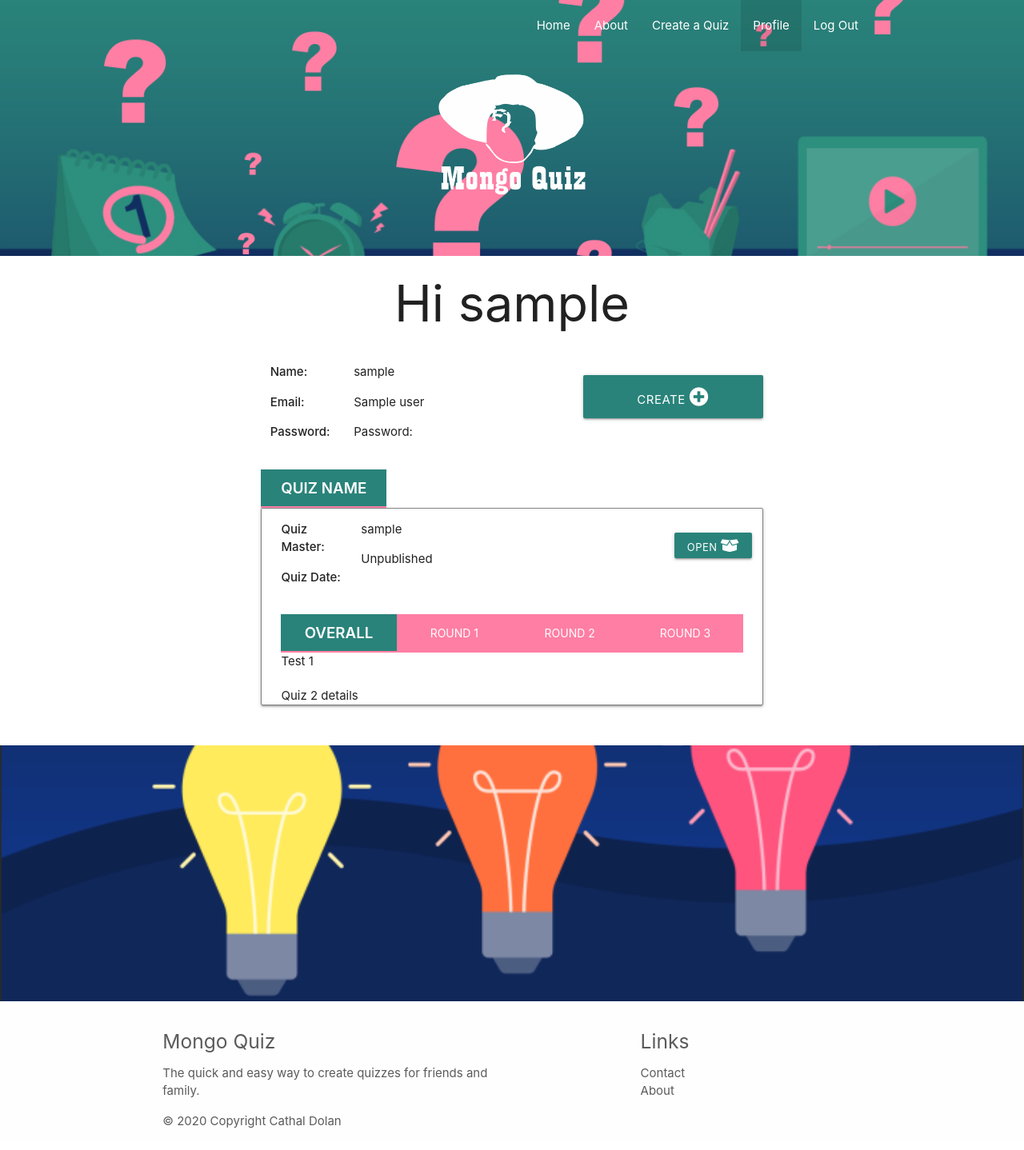
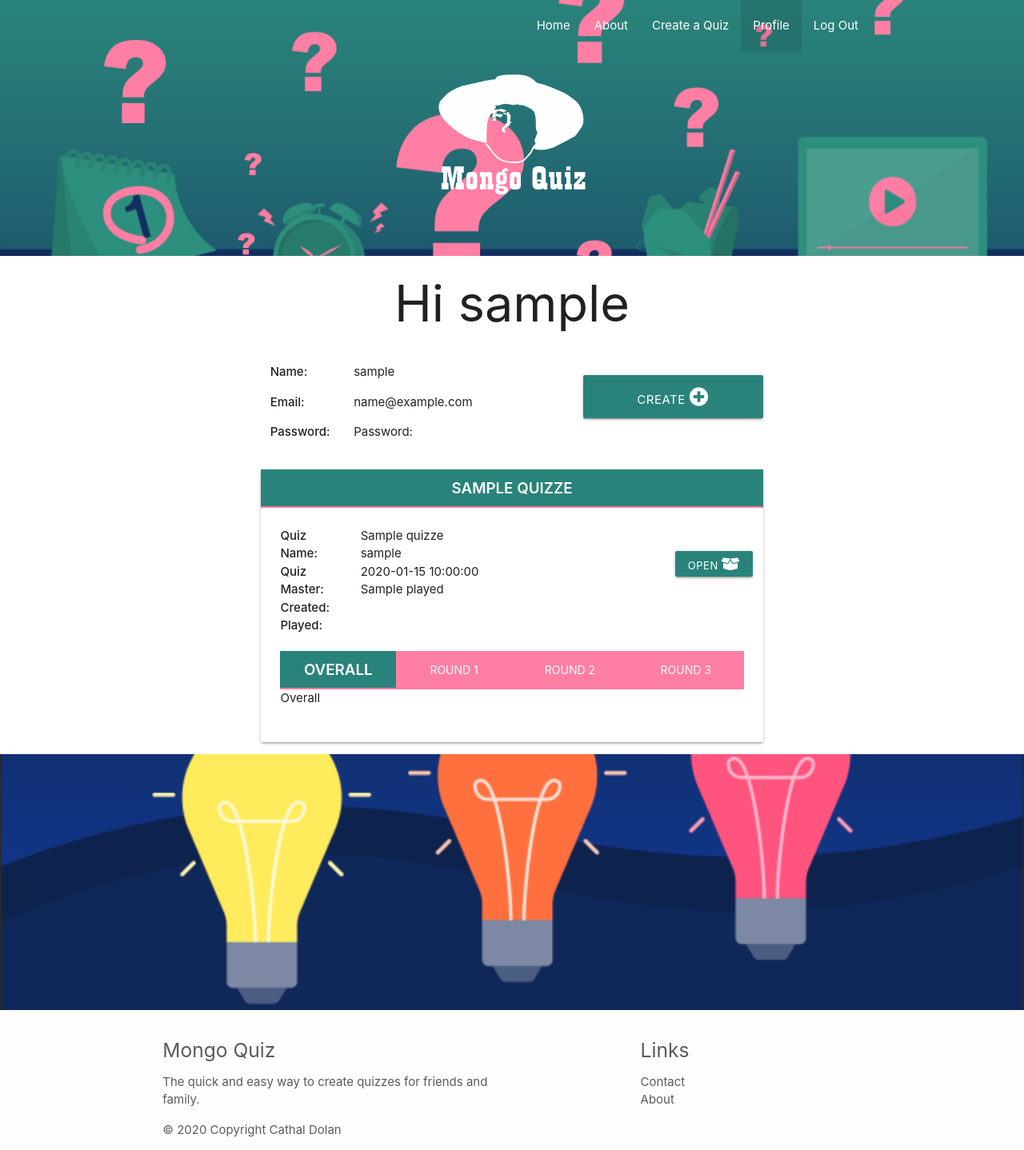
Before and after one commit to CathalDolan/mongo-quiz, a Flask app: a page that uses templates/profile.html in a window 1280 px wide. Shown: the top 1438 px of the page at 80% size. Before the commit the page ends 1411 px from the top, so only its background shows below. Run offline with Flask 2, Linux system fonts and the light colour scheme; the visitor is signed in with stand-in values (Sample User, id 1); a database or web service that is not in the repository returns one stand-in record (values such as "Sample title"); some libraries are stand-ins or nearby versions.

Commit message:
Profile page cards & tabs quiz basic info connected to DB

```diff
--- a/app.py
+++ b/app.py
@@ -4,6 +4,7 @@ from flask import (
     redirect, request, session, url_for)
 from flask_pymongo import PyMongo
 from bson.objectid import ObjectId
+from datetime import datetime
 from werkzeug.security import generate_password_hash, check_password_hash
 if os.path.exists("env.py"):
     import env
@@ -109,14 +110,13 @@ def login():
 
 @app.route("/profile/<username>", methods=["GET", "POST"])
 def profile(username):
-    # Get the session user's username from db
+    # Get the session user's details from db
     username = mongo.db.users.find_one(
-        {"username": session["user"]})["username"]
-    _id = mongo.db.users.find_one("_id")
-    email = mongo.db.users.find_one("email")
+        {"username": session["user"]})
+    print(f"USERNAME: {username}")
     quizzes = list(mongo.db.quizzes.find())
     return render_template("profile.html",
-        username=username, profile_id=_id, email=email, quizzes=quizzes)
+        username=username, quizzes=quizzes)
 
 
 @app.route("/logout")
@@ -131,6 +131,11 @@ def logout():
 def create():
     existing_user = mongo.db.users.find_one()
 
+    # current date and time
+    dateTimeObj = datetime.now()
+    timestampStr = dateTimeObj.strftime("%d-%b-%Y")
+    print(timestampStr)
+
     if request.method == "POST":
 
         quiz_details = {
@@ -142,7 +147,8 @@ def create():
             "easy": request.form.get("easy"),
             "medium": request.form.get("medium"),
             "hard": request.form.get("hard"),
-            "invitees": request.form.get("invitees")
+            "invitees": request.form.get("invitees"),
+            "created": timestampStr
         }
         # Insert the dictionary into the database
         mongo.db.quizzes.insert_one(quiz_details)
@@ -159,8 +165,20 @@ def create():
 
     return render_template("create.html")
 
+
 @app.route("/quiz_admin")
 def quiz_admin():
+
+    # current date and time
+    dateTimeObj = datetime.now()
+    timestampStr = dateTimeObj.strftime("%d-%b-%Y")
+    print(timestampStr)
+
+    quiz_details = list(mongo.db.quizzes.find())
+
+    # Have to id which quiz!
+    mongo.db.quizzes.insert_one(quiz_details)
+
     return render_template("quiz_admin.html")
 
 
--- a/static/css/style.css
+++ b/static/css/style.css
@@ -111,6 +111,12 @@ h1 {
         transform: translate(-50%, 15%);
     }
 }
+/* .brand-logo a {
+    position: relative;
+    z-index: 999999999;
+} Not working. */
+
+
 
 /* Navbar */
 
@@ -161,6 +167,10 @@ h1 {
 .card-panel.tabs-panel {
     padding-top: 0;
     padding-bottom: 0;
+}
+
+div#test1.col.s12.active {
+    display: block;
 }
 
 .container .tabs-width {
--- a/templates/profile.html
+++ b/templates/profile.html
@@ -3,7 +3,7 @@
 
 {% block content %}
 
-    <h1 class="center-align">Hi {{ username }}</h1>
+    <h1 class="center-align">Hi {{ username.username }}</h1>
 
     <div class="container">
         <div class="row">
@@ -13,8 +13,8 @@
                 <p><strong>Password:</strong></p>
             </div>
             <div class="col s8 m4">
-                <p>{{ username }}</p>
-                <p>{{ email }}</p>
+                <p>{{ username.username }}</p>
+                <p>{{ username.email }}</p>
                 <p>Password:</p>
             </div>
             <div class="profile-create-button alignR paddingR0 col s12 m6">
@@ -27,38 +27,41 @@
     </div>
 
     <div class="container">
-        <div class="tabs-height row">
-            <div class="tabs-width col s12">
-                <ul class="tabs">
+        <div class="card">
+            <div class="card-tabs">
+                <ul class="tabs tabs-fixed-width">
                     {% for quiz in quizzes %}
-                        {% if quiz.user_id == profile_id %}
-                            <li class="tab col s3"><a class="active" href="#test1">
-                                {{ quiz.quiz_name }}
-                            </a></li>
-                        {% endif %}
+                        <li class="tab"><a href="#{{ quiz._id }}">{{ quiz.quiz_name }}</a></li>
                     {% endfor %}
-                    <li class="tab col s3"><a class="active" href="#test1">
-                        Quiz Name
-                    </a></li>
                 </ul>
             </div>
-        </div>
-        <div class="card-panel tabs-panel">
-            <div id="test1" class="col s12">
+            <div class="card-content">
+                {% for quiz in quizzes %}
+
+                    <div id="{{ quiz._id }}" class="col s12 active">
                         <div class="row">
                             <div class="col s5 m2">
+                                <p><strong>Quiz Name:</strong></p>
                                 <p><strong>Quiz Master:</strong></p>
-                        <p><strong>Quiz Date:</strong></p>
+                                <p><strong>Created:</strong></p>
+                                <p><strong>Played:</strong></p>
                             </div>
                             <div class="col s7 m5">
-                        <p>{{ username }}</p>
-                        <p>Unpublished</p>
+                                <p>{{ quiz.quiz_name }}</p>
+                                <p>{{ username.username }}</p>
+                                <p>{{ quiz.created }}</p>
+                                <p>
+                                    {% if quiz.played %}
+                                        {{ quiz.played }}
+                                    {% else %}
+                                        Not Played Yet
+                                    {% endif %}
+                                </p>
                             </div>
                             <div class="profile-create-button alignR paddingR0 col s12 m5">
-                        <a href="{{ url_for('quiz_admin') }}" class="btn-small waves-effect
-                            waves-light bg-color-green text-shadow">
-                            Open
-                            <i class="fas fa-box-open"></i>
+                                <a href="{{ url_for('quiz_admin') }}"
+                                    class="btn-small waves-effect waves-light bg-color-green text-shadow">
+                                    Open <i class="fas fa-box-open"></i>
                                 </a>
                             </div>
                         </div>
@@ -71,13 +74,14 @@
                                     <li class="tab col s3"><a class="round-tab" href="#round3">Round 3</a></li>
                                 </ul>
                             </div>
-                    <div id="overall" class="col s12">Test 1</div>
+                            <div id="overall" class="col s12">Overall</div>
                             <div id="round1" class="col s12">Round 1</div>
                             <div id="round2" class="col s12">Round 2</div>
                             <div id="round3" class="col s12">Round 3</div>
                         </div>
                     </div>
-            <div id="test2" class="col s12">Quiz 2 details</div>
+                {% endfor %}
+            </div>
         </div>
     </div>
 
```
Also changed, not shown: templates/quiz_admin.html (+14 -3 lines), templates/temp.html (deleted, +0 -24 lines). Lines whose indentation alone changed are shown as unchanged.
